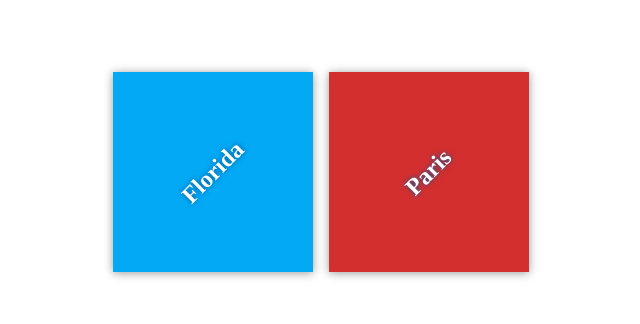
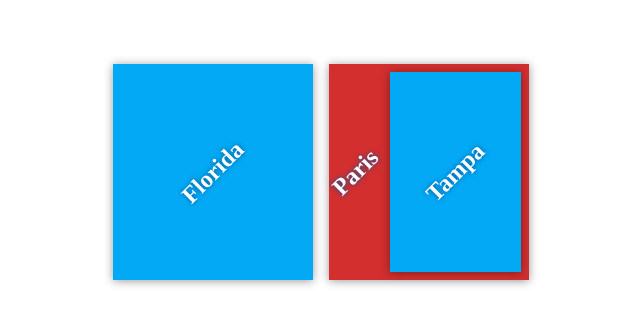
Before and after one commit to jplangdale/my-travel-plans, a plain HTML site: page index.html in a window 1280 px wide. Shown: the part 228-552 px from the top of the page, without its empty margins (319-959 px from the left). Drawn offline with Linux system fonts and the light colour scheme.

Commit message:
add my Destinations

```diff
--- a/index.html
+++ b/index.html
@@ -16,6 +16,8 @@
 
             <div class="destination" id="paris">
                 <h2>Paris</h2>
+            <div class="destination" id="tampa">
+                <h2>Tampa</h2>
             </div>
         </div>
     </div>
```
